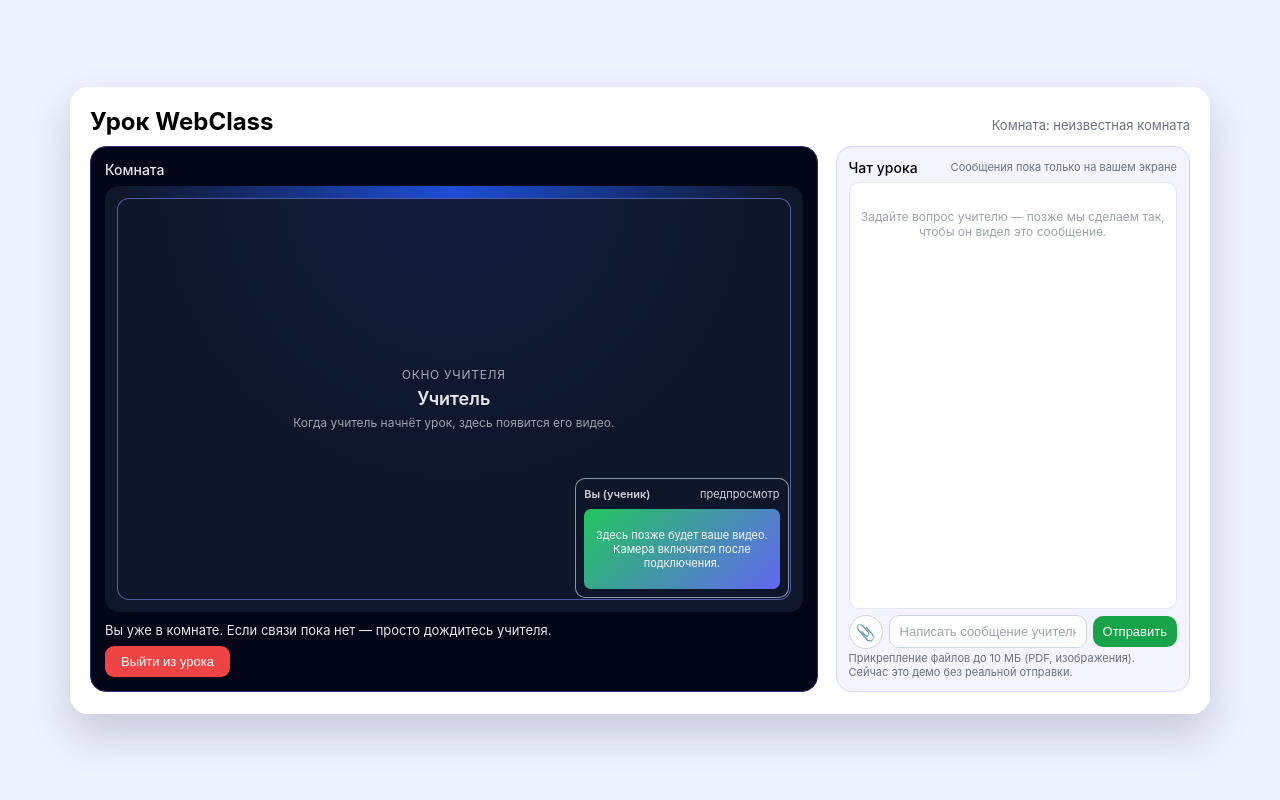
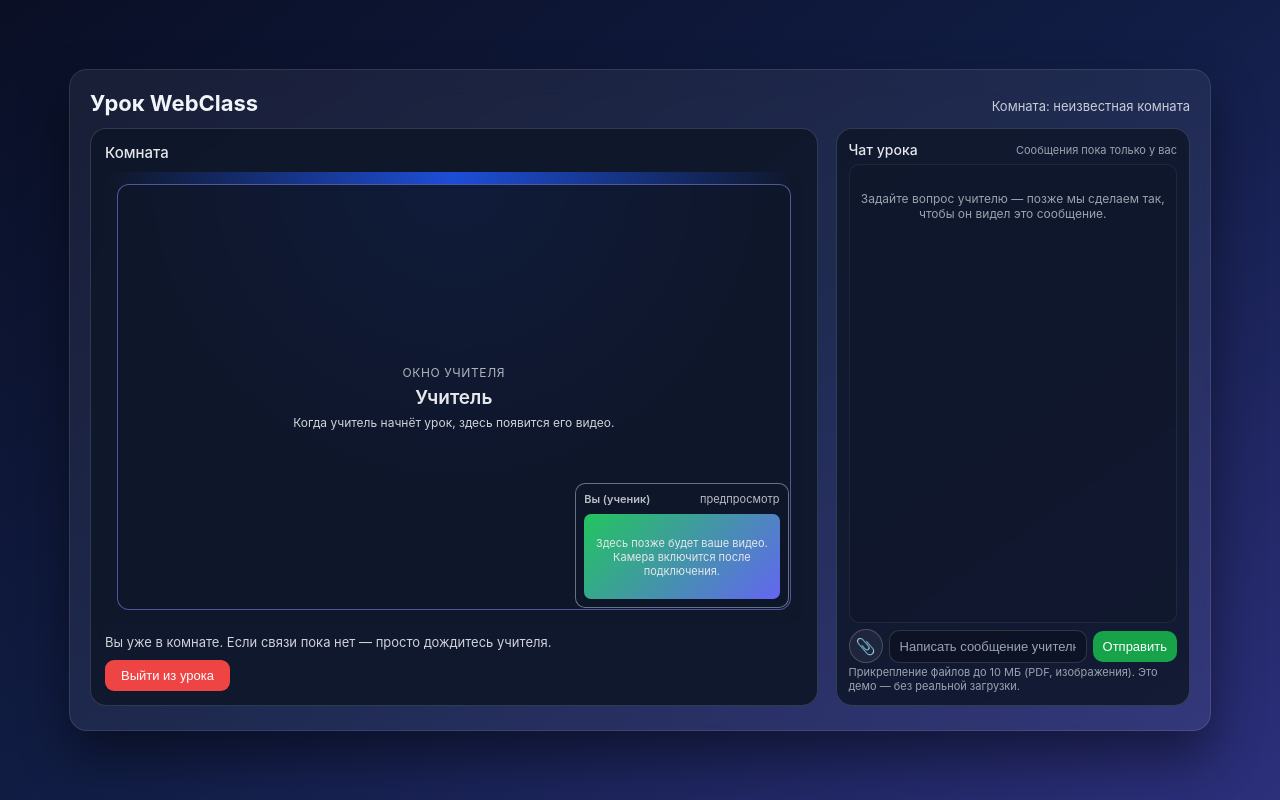
Before and after one commit to markovdennis-droid/webclass, a plain HTML site: page student.html in a window 1280 px wide. Drawn offline with Linux system fonts and the light colour scheme.

Commit message:
Update student.html

```diff
--- a/student.html
+++ b/student.html
@@ -6,64 +6,75 @@
     <meta name="viewport" content="width=device-width, initial-scale=1.0">
 
 <style>
+/* ---------- ОБЩИЙ ФОН, КАК У УЧИТЕЛЯ ---------- */
 body {
     margin: 0;
     padding: 0;
-            background: #eef1ff;
+    background: linear-gradient(145deg, #0a0f25 0%, #111d45 50%, #2c2f7b 100%);
+    background-attachment: fixed;
     font-family: -apple-system, BlinkMacSystemFont, "Segoe UI", Roboto, Helvetica, Arial, sans-serif;
     display: flex;
     justify-content: center;
     align-items: center;
     min-height: 100vh;
+    color: #f1f5f9;
 }
 
+/* ---------- ОСНОВНАЯ КАРТОЧКА ---------- */
 .card {
-            background: white;
-            padding: 20px 20px 22px;
+    background: rgba(255,255,255,0.06);
+    backdrop-filter: blur(14px);
+    -webkit-backdrop-filter: blur(14px);
+    padding: 20px 20px 24px;
     border-radius: 18px;
     width: 1100px;
     max-width: 96vw;
-            box-shadow: 0 20px 40px rgba(15,23,42,0.18);
+    border: 1px solid rgba(255,255,255,0.1);
+    box-shadow: 0 25px 50px rgba(0,0,0,0.45);
 }
 
+/* ---------- ВЕРХНЯЯ СТРОКА ---------- */
 .top-row {
     display: flex;
     justify-content: space-between;
-            gap: 8px;
+    gap: 6px;
     align-items: baseline;
-            margin-bottom: 10px;
+    margin-bottom: 12px;
 }
 
 h2 {
     margin: 0;
+    font-size: 22px;
 }
 
 .room {
     font-size: 13px;
-            color: #6b7280;
+    opacity: 0.8;
 }
 
+/* ---------- НИЖНИЙ БЛОК ---------- */
 .bottom-row {
     display: flex;
     gap: 18px;
     align-items: stretch;
 }
 
+/* ---------- ВИДЕО-КОЛОНКА ---------- */
 .video-column {
     flex: 2.5;
-            background: #020617;
+    background: rgba(15,23,42,0.92);
     border-radius: 16px;
     padding: 14px;
-            border: 1px solid #312e81;
+    border: 1px solid rgba(148,163,184,0.25);
     color: #e5e7eb;
     display: flex;
     flex-direction: column;
 }
 
 .video-title {
-            font-size: 14px;
+    font-size: 15px;
     font-weight: 500;
-            margin-bottom: 8px;
+    margin-bottom: 10px;
 }
 
 .video-wrapper {
@@ -75,10 +86,11 @@
     min-height: 360px;
 }
 
+/* ---------- БОЛЬШОЕ ОКНО (УЧИТЕЛЬ) ---------- */
 .remote-box {
     border-radius: 12px;
-            background: rgba(15,23,42,0.9);
-            border: 1px solid rgba(129,140,248,0.6);
+    background: rgba(15,23,42,0.90);
+    border: 1px solid rgba(129,140,248,0.55);
     height: 400px;
     display: flex;
     flex-direction: column;
@@ -87,27 +99,29 @@
     color: #e5e7eb;
     font-size: 14px;
     text-align: center;
+    padding: 12px;
 }
 
 .remote-label {
     font-size: 12px;
     text-transform: uppercase;
-            letter-spacing: 0.06em;
-            opacity: 0.7;
+    letter-spacing: 0.05em;
+    opacity: 0.75;
     margin-bottom: 6px;
 }
 
 .remote-name {
-            font-size: 18px;
+    font-size: 19px;
     font-weight: 600;
     margin-bottom: 6px;
 }
 
 .remote-sub {
     font-size: 12px;
-            color: #9ca3af;
+    opacity: 0.9;
 }
 
+/* ---------- МАЛЕНЬКОЕ ОКНО (УЧЕНИК) ---------- */
 .self-box {
     position: absolute;
     right: 14px;
@@ -116,7 +130,7 @@
     min-width: 140px;
     border-radius: 10px;
     background: rgba(15,23,42,0.98);
-            border: 1px solid rgba(148,163,184,0.9);
+    border: 1px solid rgba(148,163,184,0.65);
     padding: 8px;
     display: flex;
     flex-direction: column;
@@ -129,8 +143,8 @@
     display: flex;
     justify-content: space-between;
     align-items: center;
+    opacity: 0.8;
     font-size: 11px;
-            opacity: 0.9;
 }
 
 .self-tag {
@@ -141,23 +155,23 @@
     margin-top: 4px;
     border-radius: 7px;
     background: linear-gradient(135deg, #22c55e, #6366f1);
-            height: 80px;
+    height: 85px;
     display: flex;
     align-items: center;
     justify-content: center;
     font-size: 11px;
-            color: #f9fafb;
     text-align: center;
 }
 
+/* ---------- ТЕКСТ И КНОПКА ---------- */
 .hint {
     font-size: 13px;
-            color: #e5e7eb;
-            margin-top: 10px;
+    opacity: 0.9;
+    margin-top: 12px;
 }
 
 .btn-exit {
-            margin-top: 8px;
+    margin-top: 10px;
     padding: 8px 16px;
     background: #ef4444;
     color: white;
@@ -173,14 +187,16 @@
     background: #b91c1c;
 }
 
+/* ---------- ЧАТ ---------- */
 .chat-panel {
     flex: 0.9;
-            background: #f3f4ff;
+    background: rgba(15,23,42,0.85);
     border-radius: 16px;
-            border: 1px solid #d4d4ff;
+    border: 1px solid rgba(148,163,184,0.25);
     padding: 12px;
     display: flex;
     flex-direction: column;
+    color: #e5e7eb;
 }
 
 .chat-header {
@@ -197,14 +213,14 @@
 
 .chat-status {
     font-size: 11px;
-            color: #6b7280;
+    color: #9ca3af;
 }
 
 .chat-messages {
     flex: 1;
-            background: white;
+    background: rgba(15,23,42,0.5);
     border-radius: 10px;
-            border: 1px solid #e5e7eb;
+    border: 1px solid rgba(255,255,255,0.07);
     padding: 8px;
     overflow-y: auto;
     font-size: 13px;
@@ -227,9 +243,11 @@
 .chat-input-row input[type="text"] {
     flex: 1;
     border-radius: 10px;
-            border: 1px solid #cbd5e1;
+    border: 1px solid rgba(255,255,255,0.14);
     padding: 8px 10px;
     font-size: 13px;
+    background: rgba(0,0,0,0.25);
+    color: #e5e7eb;
 }
 
 .chat-input-row input::placeholder {
@@ -244,7 +262,6 @@
     color: white;
     font-size: 13px;
     cursor: pointer;
-            white-space: nowrap;
 }
 
 .chat-send-btn:hover {
@@ -255,29 +272,29 @@
     width: 32px;
     height: 32px;
     border-radius: 999px;
-            border: 1px solid #cbd5e1;
+    border: 1px solid rgba(255,255,255,0.2);
     display: flex;
     align-items: center;
     justify-content: center;
     font-size: 16px;
     cursor: pointer;
-            background: white;
-            color: #111827;
-            flex-shrink: 0;
+    background: rgba(255,255,255,0.05);
+    color: #e5e7eb;
 }
 
 .chat-attach:hover {
-            background: #e5e7eb;
+    background: rgba(255,255,255,0.12);
 }
 
 .chat-note {
     font-size: 11px;
-            color: #6b7280;
+    color: #9ca3af;
     margin-top: 2px;
 }
 
+/* ---------- СООБЩЕНИЯ ---------- */
 .msg {
-            margin-bottom: 6px;
+    margin-bottom: 7px;
     line-height: 1.35;
 }
 
@@ -292,10 +309,10 @@
 
 .msg-bubble {
     display: inline-block;
-            margin-top: 1px;
+    margin-top: 2px;
     padding: 6px 9px;
     border-radius: 9px;
-            background: #e5e7eb;
+    background: rgba(255,255,255,0.1);
 }
 
 .msg-you .msg-bubble {
@@ -303,6 +320,7 @@
     color: white;
 }
 
+/* ---------- МОБИЛЬНАЯ АДАПТАЦИЯ ---------- */
 @media (max-width: 900px) {
     .card {
         width: 100%;
@@ -330,10 +348,13 @@
     </div>
 
     <div class="bottom-row">
+
         <!-- ВИДЕО -->
         <div class="video-column">
             <div class="video-title">Комната</div>
+
             <div class="video-wrapper">
+
                 <div class="remote-box">
                     <div class="remote-label">Окно учителя</div>
                     <div class="remote-name" id="teacherNameLabel">Учитель</div>
@@ -352,9 +373,8 @@
                 </div>
             </div>
 
-            <div class="hint">
-                Вы уже в комнате. Если связи пока нет — просто дождитесь учителя.
-            </div>
+            <div class="hint">Вы уже в комнате. Если связи пока нет — просто дождитесь учителя.</div>
+
             <button class="btn-exit" onclick="goHome()">Выйти из урока</button>
         </div>
 
@@ -362,21 +382,28 @@
         <div class="chat-panel">
             <div class="chat-header">
                 <div class="chat-title">Чат урока</div>
-                <div class="chat-status">Сообщения пока только на вашем экране</div>
+                <div class="chat-status">Сообщения пока только у вас</div>
             </div>
+
             <div id="chatMessagesStudent" class="chat-messages">
-                <div class="chat-empty">Задайте вопрос учителю — позже мы сделаем так, чтобы он видел это сообщение.</div>
+                <div class="chat-empty">
+                    Задайте вопрос учителю — позже мы сделаем так, чтобы он видел это сообщение.
                 </div>
+            </div>
+
             <div class="chat-input-row">
                 <label class="chat-attach" title="Прикрепить файл">
                     📎
                     <input type="file" id="chatFileStudent" style="display:none;">
                 </label>
+
                 <input id="chatInputStudent" type="text" placeholder="Написать сообщение учителю...">
+
                 <button id="chatSendStudent" class="chat-send-btn">Отправить</button>
             </div>
+
             <div class="chat-note">
-                Прикрепление файлов до 10 МБ (PDF, изображения). Сейчас это демо без реальной отправки.
+                Прикрепление файлов до 10 МБ (PDF, изображения). Это демо — без реальной загрузки.
             </div>
         </div>
     </div>
@@ -385,13 +412,13 @@
 <script>
 const params = new URLSearchParams(window.location.search);
 const room = params.get("room") || "неизвестная комната";
-
 document.getElementById("roomInfo").textContent = "Комната: " + room;
 
 function goHome() {
     window.location.href = "/";
 }
 
+// ЧАТ УЧЕНИКА
 const chatMessagesS = document.getElementById("chatMessagesStudent");
 const chatInputS = document.getElementById("chatInputStudent");
 const chatSendS = document.getElementById("chatSendStudent");
@@ -424,7 +451,6 @@
 chatSendS.addEventListener("click", () => {
     addStudentMessage(chatInputS.value);
     chatInputS.value = "";
-        chatInputS.focus();
 });
 
 chatInputS.addEventListener("keydown", (e) => {
@@ -438,7 +464,7 @@
 chatFileS.addEventListener("change", () => {
     if (!chatFileS.files || chatFileS.files.length === 0) return;
     const file = chatFileS.files[0];
-        addStudentMessage(`Файл: ${file.name} (до 10 МБ, демо без загрузки)`, true);
+    addStudentMessage(`Файл: ${file.name} (демо)`, true);
     chatFileS.value = "";
 });
 </script>
```
Lines whose indentation alone changed are shown as unchanged.
